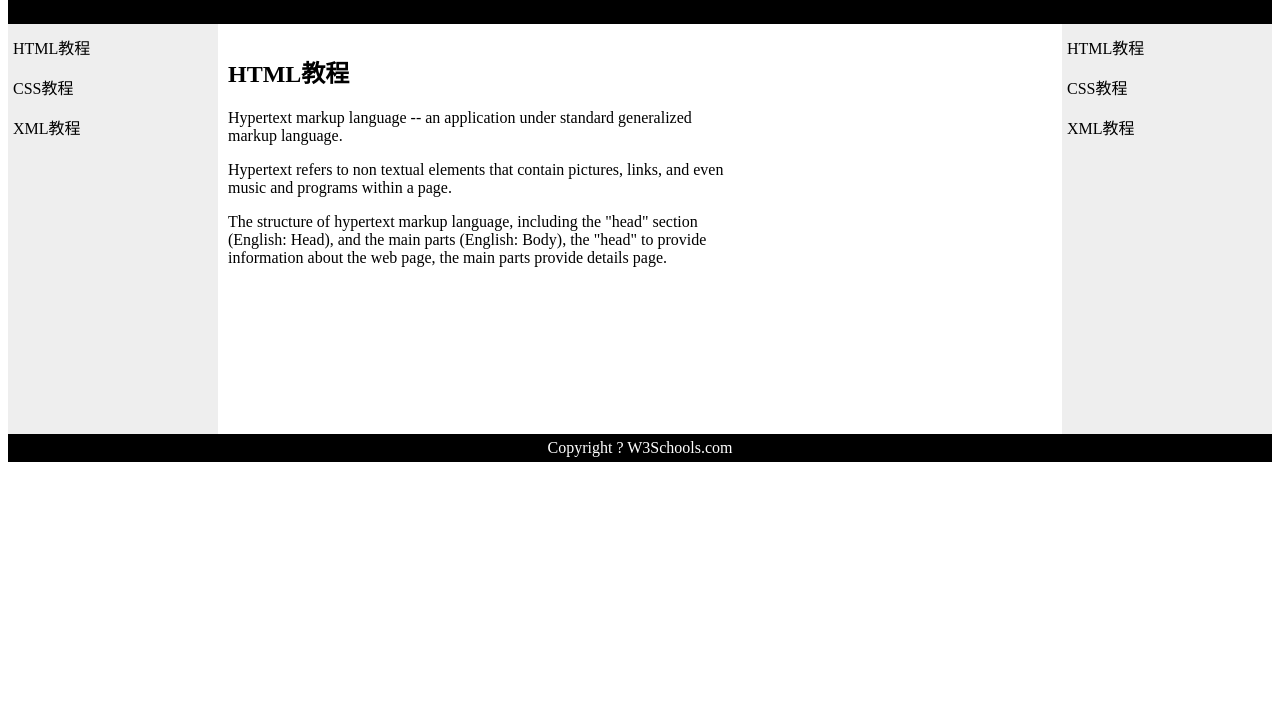
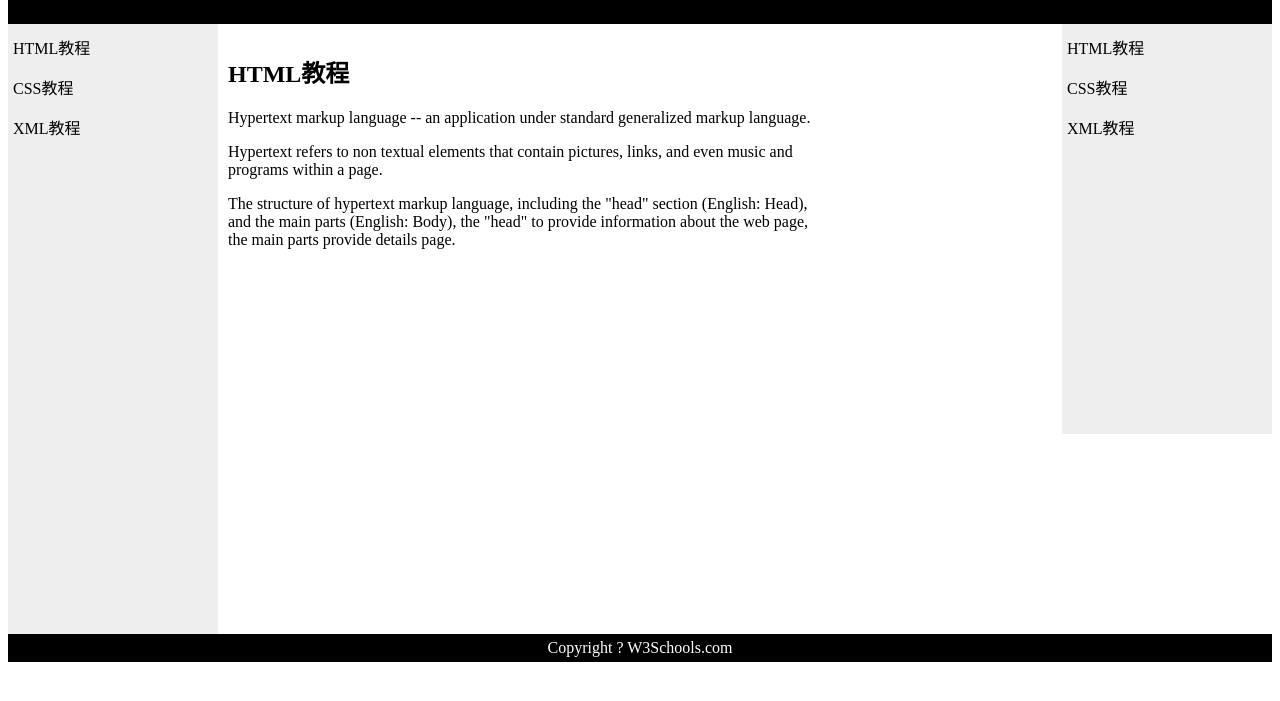
Before and after one commit to hydees/zoe, a plain HTML site: page index.html in a window 1280 px wide. Shown: the part 83-784 px from the top of the page. Drawn offline with Linux system fonts and the light colour scheme.

Commit message:
Update index.html

```diff
--- a/index.html
+++ b/index.html
@@ -12,7 +12,7 @@
 #nav {
     line-height:40px;
     background-color:#eeeeee;
-    height:400px;
+    height:600px;
     width:200px;
     float:left;
     padding:5px;
@@ -26,7 +26,7 @@
     padding:5px;
 }
 #section {
-    width:500px;
+    width:600px;
     float:left;
     padding:10px;
 }
```
